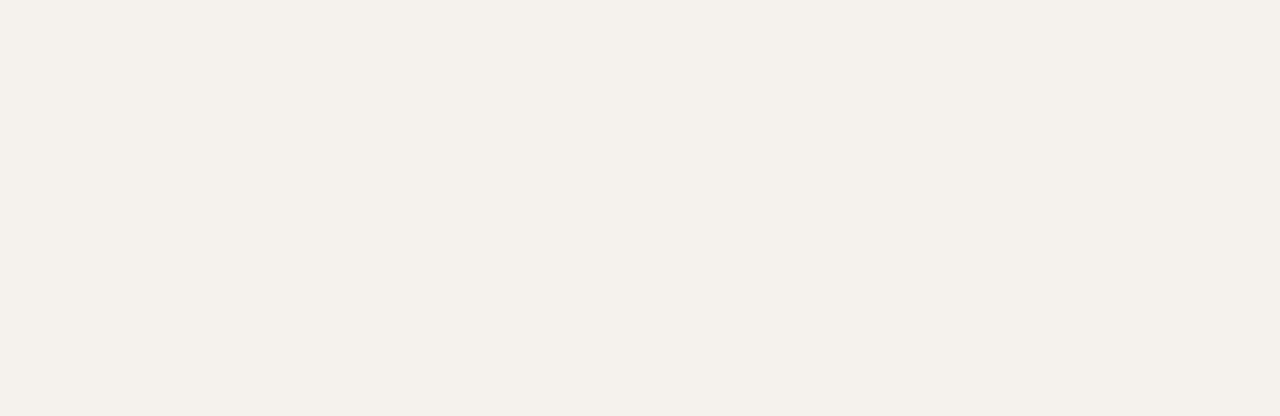
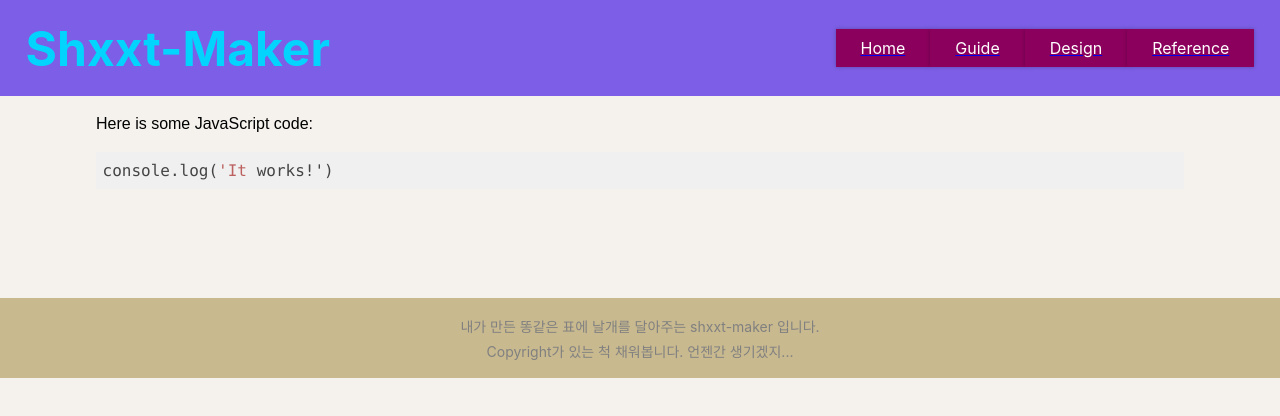
Before and after one commit to Toyoill/shxxt-page, a React (Create React App) app in the folder client/shxxt-page/: page /Reference in a window 1280 px wide. Before the commit this address had no page. Shown: the top 416 px of the page. Built offline with nearby package versions, Linux system fonts and the light colour scheme.

Commit message:
Syntax Highlighter 수정

```diff
--- a/client/shxxt-page/package.json
+++ b/client/shxxt-page/package.json
@@ -24,6 +24,7 @@
     "react-router-dom": "^6.4.3",
     "react-scripts": "5.0.1",
     "react-simple-line-icons": "^1.0.8",
+    "react-syntax-highlighter": "^15.5.0",
     "redux": "^4.2.0",
     "styled-components": "^5.3.6",
     "typescript": "*",
@@ -55,6 +56,7 @@
     ]
   },
   "devDependencies": {
+    "@types/react-syntax-highlighter": "^15.5.6",
     "@typescript-eslint/eslint-plugin": "^5.0.0",
     "eslint": "^8.0.1",
     "eslint-config-airbnb": "^19.0.4",
--- a/client/shxxt-page/src/App.tsx
+++ b/client/shxxt-page/src/App.tsx
@@ -1,11 +1,12 @@
 import React from "react";
-
-import { Route, Routes } from "react-router-dom";
+import { Route, Routes, Navigate } from "react-router-dom";
 import styled from "styled-components";
 import { Provider } from "react-redux";
 import Layout from "./components/UI/Layout";
 import MainPage from "./page/Home/MainPage";
 import GuidePage from "./page/Guide/GuidePage";
+import DesignPage from "./page/Design/DesignPage";
+import ReferencePage from "./page/Reference/ReferencePage";
 // import SidebarWrapper from "./components/UI/Sidebar/Admin/SidebarWrapper";
 import store from "./store/rootReducer";
 import Document from "./page/Document/Admin/Document";
@@ -23,8 +24,11 @@ function App() {
       <MainContainer>
         <Routes>
           <Route element={<Layout />}>
-            <Route path="/" element={<MainPage />} />
+            <Route path="/" element={<Navigate to="/Home" />} />
+            <Route path="/Home" element={<MainPage />} />
             <Route path="/Guide" element={<GuidePage />} />
+            <Route path="/Design" element={<DesignPage />} />
+            <Route path="/Reference" element={<ReferencePage />} />
           </Route>
         </Routes>
       </MainContainer>
--- a/client/shxxt-page/src/components/UI/Header/Header.tsx
+++ b/client/shxxt-page/src/components/UI/Header/Header.tsx
@@ -1,5 +1,6 @@
 import React from "react";
 import styled from "styled-components";
+import { NavLink } from "react-router-dom";
 // import Menu from "./Menu";
 
 const HeaderContainer = styled.div`
@@ -44,7 +45,6 @@ const HeaderContainer = styled.div`
       background: #8b005d;
       box-shadow: 0 0 4px rgba(0, 0, 0, 0.26);
       cursor: pointer;
-
       &:hover,
       &:active {
         background: #ac0e77;
@@ -63,9 +63,7 @@ const HeaderContainer = styled.div`
 
 function Header() {
   const pages = ["Home", "Guide", "Design", "Reference"];
-
   // const [selectedPage, setSelectedPage] = useState("Home");
-
   // return (
   //   <HeaderContainer>
   //     <MenuContainer>
@@ -85,7 +83,9 @@ function Header() {
         <nav className="nav">
           <ul className="ul">
             {pages.map((page) => (
-              <li key={page}>{page}</li>
+              <NavLink key={page} to={page}>
+                <li key={page}>{page}</li>
+              </NavLink>
             ))}
           </ul>
         </nav>
@@ -93,5 +93,4 @@ function Header() {
     </HeaderContainer>
   );
 }
-
 export default Header;
--- /dev/null
+++ b/client/shxxt-page/src/page/Design/DesignPage.tsx
@@ -0,0 +1,25 @@
+import React from "react";
+import styled from "styled-components";
+import SidebarWrapper from "../../components/UI/Sidebar/Admin/SidebarWrapper";
+
+const StyledContainer = styled.div({
+  paddingTop: "6rem",
+  display: "flex",
+  flexDirection: "column",
+  fontSize: "30px",
+  textAlign: "center",
+});
+
+export default function DesignPage() {
+  return (
+    <StyledContainer>
+      <SidebarWrapper />
+      <p>짱구야, 디자인 페이지 만들었다며.</p>
+      <img
+        src="https://pbs.twimg.com/media/FXXmyjrUIAUfXu1?format=jpg&name=medium"
+        alt=""
+      />
+      <strong>아빠를 또속인거니?</strong>
+    </StyledContainer>
+  );
+}
--- a/client/shxxt-page/src/page/Document/Admin/Document.tsx
+++ b/client/shxxt-page/src/page/Document/Admin/Document.tsx
@@ -1,6 +1,9 @@
+/* eslint-disable react/jsx-props-no-spreading */
 import React, { useState } from "react";
 import styled from "styled-components";
 import ReactMarkdown from "react-markdown";
+import { Prism as SyntaxHighlighter } from "react-syntax-highlighter";
+import { coy } from "react-syntax-highlighter/dist/esm/styles/prism";
 import EditBar from "./EditBar";
 import Sidebar from "../../../components/UI/Sidebar/Admin/SidebarWrapper";
 
@@ -54,12 +57,12 @@ export default function Document() {
     setArticle(evt.target.value);
   };
 
-  const keyDownHandler = (evt: React.KeyboardEvent<HTMLTextAreaElement>) => {
-    if (evt.key === "Tab") {
-      setArticle((prev) => `${prev}\t`);
-      evt.preventDefault();
-    }
-  };
+  // const keyDownHandler = (evt: React.KeyboardEvent<HTMLTextAreaElement>) => {
+  //   if (evt.key === "Tab") {
+  //     setArticle((prev) => `${prev}\t`);
+  //     evt.preventDefault();
+  //   }
+  // };
 
   return (
     <DocumentWrapper>
@@ -67,7 +70,7 @@ export default function Document() {
       <EditerWrapper>
         <textarea
           onChange={changeHandler}
-          onKeyDown={keyDownHandler}
+          // onKeyDown={keyDownHandler}
           placeholder="내용을 입력해주세요"
           value={article}
         />
@@ -75,7 +78,31 @@ export default function Document() {
       </EditerWrapper>
       <MarkdownWrapper>
         <div>
-          <ReactMarkdown unwrapDisallowed>{article}</ReactMarkdown>
+          <ReactMarkdown
+            components={{
+              // eslint-disable-next-line react/no-unstable-nested-components
+              code({ node, inline, className, children, style, ...props }) {
+                const match = /language-(\w+)/.exec(className || "");
+                return !inline && match ? (
+                  <SyntaxHighlighter
+                    language={match[1]}
+                    PreTag="div"
+                    style={coy}
+                    {...props}
+                  >
+                    {String(children).replace(/\n$/, "")}
+                  </SyntaxHighlighter>
+                ) : (
+                  <code className={className} {...props}>
+                    {children}
+                  </code>
+                );
+              },
+            }}
+            unwrapDisallowed
+          >
+            {article}
+          </ReactMarkdown>
         </div>
       </MarkdownWrapper>
     </DocumentWrapper>
--- a/client/shxxt-page/src/page/Home/MainPage.tsx
+++ b/client/shxxt-page/src/page/Home/MainPage.tsx
@@ -1,12 +1,15 @@
 import React from "react";
 import styled from "styled-components";
 import Content from "./Content";
+// import SidebarWrapper from "../../components/UI/Sidebar/Admin/SidebarWrapper";
+// import Footer from "../../components/UI/Footer/Footer";
+// import Header from "../../components/UI/Header/Header";
 
 const MainPageWrapper = styled.div({
   // marginLeft: "10rem",
   width: "100vw",
   height: "100%",
-  backgroundColor: "#0aa",
+  // backgroundColor: "#0aa",
 });
 
 export default function MainPage() {
--- /dev/null
+++ b/client/shxxt-page/src/page/Reference/ReferencePage.tsx
@@ -0,0 +1,51 @@
+/* eslint-disable react/jsx-props-no-spreading */
+import React from "react";
+import styled from "styled-components";
+import ReactMarkdown from "react-markdown";
+import SyntaxHighlighter from "react-syntax-highlighter";
+
+const MarkdownWrapper = styled.div`
+  background-color: #f5f2ed;
+  box-sizing: border-box;
+  font-family: sans-serif, "Nanum Gothic";
+  flex: 1;
+  line-height: 1.5;
+  overflow-y: scroll;
+  padding: 6rem;
+  width: 100%;
+  word-wrap: break-word;
+`;
+
+export default function ReferencePage() {
+  const article = `Here is some JavaScript code:
+  ~~~js
+  console.log('It works!')
+  ~~~
+  `;
+  return (
+    <MarkdownWrapper>
+      <div>
+        <ReactMarkdown
+          components={{
+            // eslint-disable-next-line react/no-unstable-nested-components
+            code({ node, inline, className, children, style, ...props }) {
+              const match = /language-(\w+)/.exec(className || "");
+              return !inline && match ? (
+                <SyntaxHighlighter language={match[1]} PreTag="div" {...props}>
+                  {String(children).replace(/\n$/, "")}
+                </SyntaxHighlighter>
+              ) : (
+                <code className={className} {...props}>
+                  {children}
+                </code>
+              );
+            },
+          }}
+          unwrapDisallowed
+        >
+          {article}
+        </ReactMarkdown>
+      </div>
+    </MarkdownWrapper>
+  );
+}
```
Also changed, not shown: client/shxxt-page/src/components/UI/Layout.tsx (+11 -0 lines), 2 other files (tests, documents, lock files or other folders).
